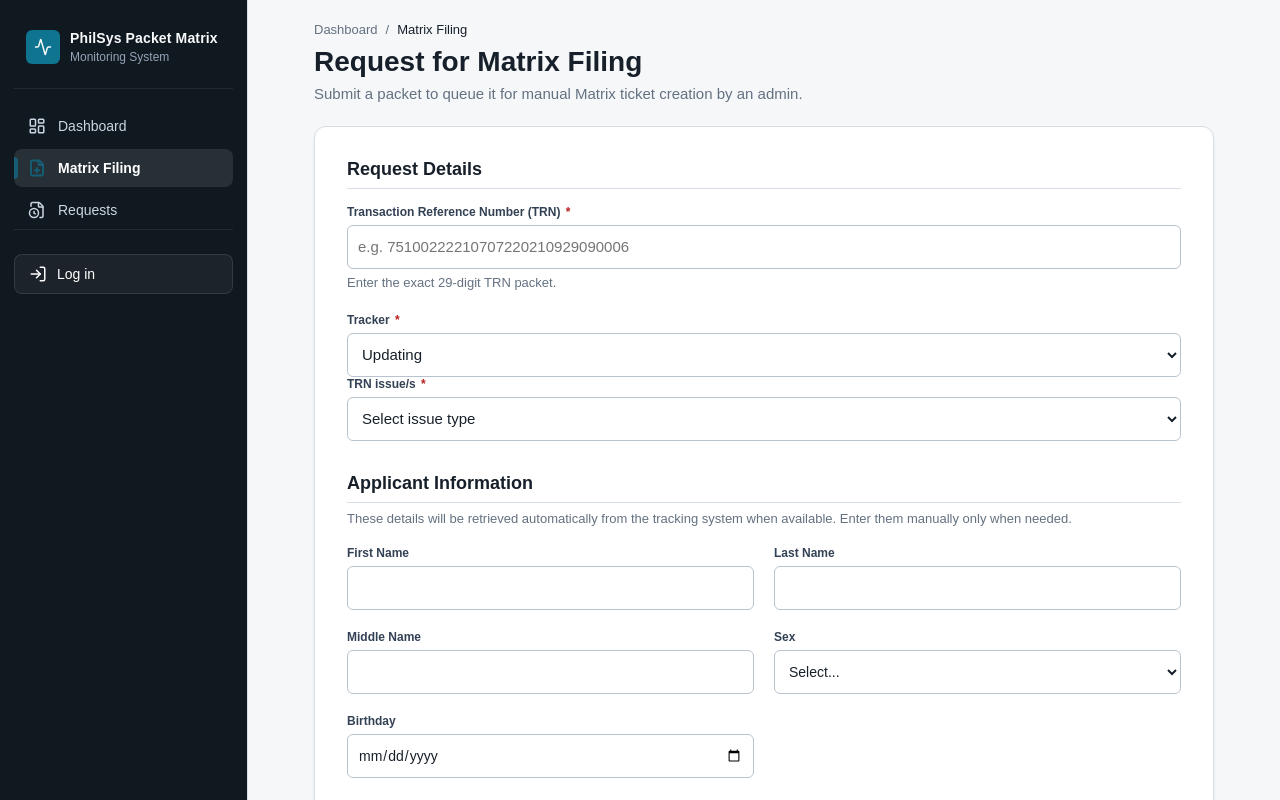
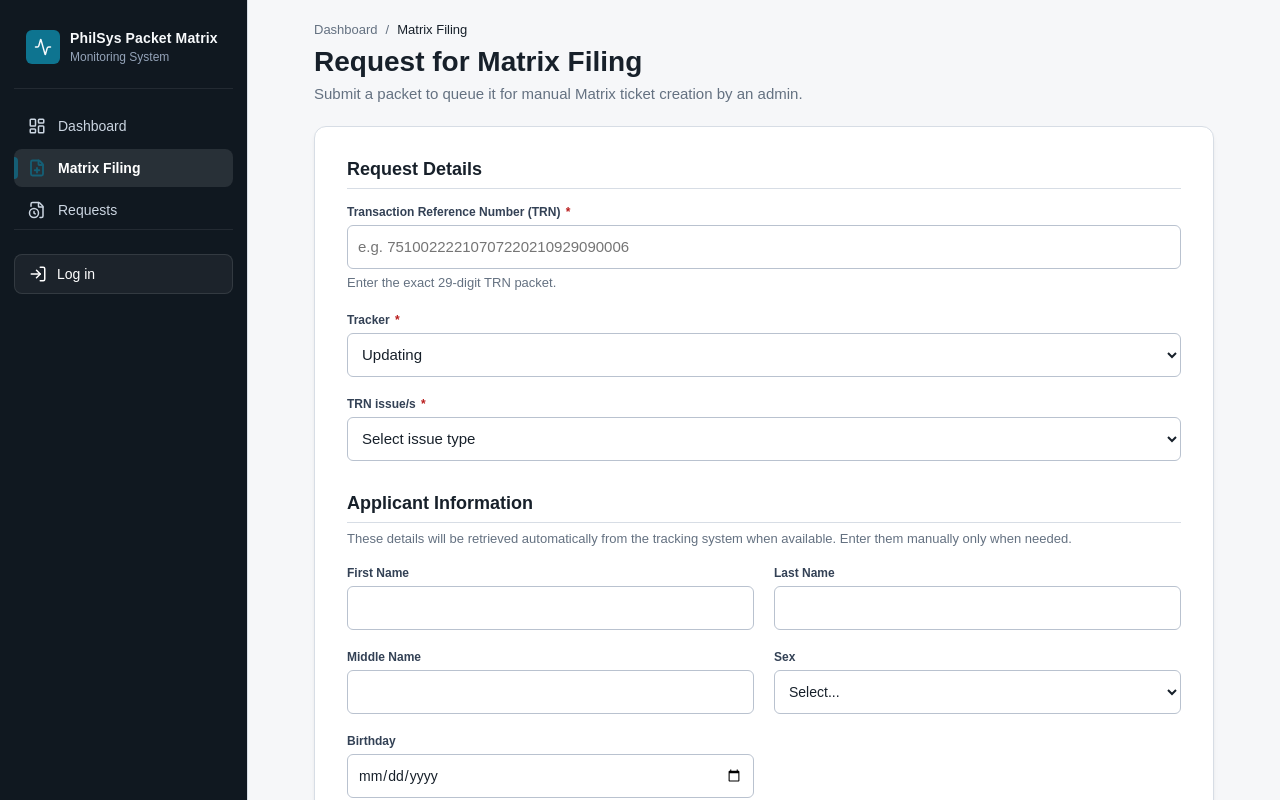
Before and after one commit to gorodium/MisOr-PhilSys-Packet-Monitoring, a Next.js app: page /dashboard/filing in a window 1280 px wide. Shown: the top 800 px of the page. Built offline with nearby package versions, Linux system fonts and the light colour scheme; no server answers.

Commit message:
fix: adjust spacing for TRN issues dropdown in Matrix Filing

```diff
--- a/src/app/dashboard/filing/filing-client.tsx
+++ b/src/app/dashboard/filing/filing-client.tsx
@@ -142,7 +142,7 @@ export function FilingClient() {
                 </div>
               </div>
 
-              <div className="action-remarks-grid">
+              <div style={{ display: "flex", flexDirection: "column", gap: "20px" }}>
 
                 <div className="form-group" style={{ display: "flex", flexDirection: "column", gap: "6px" }}>
                   <label className="field-label" htmlFor="actionType">
```
